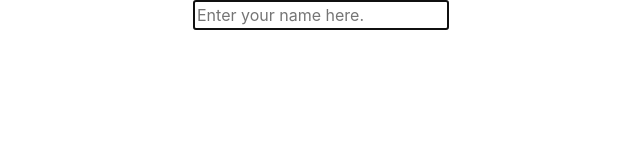
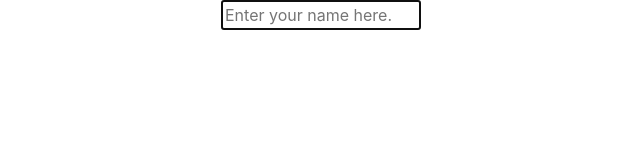
Before and after one commit to Sean510/CUS1172-Project-3, a plain HTML site: page index.html in a window 1280 px wide. Shown: the whole page, without its empty margins (319-959 px from the left). Drawn offline with nearby package versions, Linux system fonts and the light colour scheme.

Commit message:
Update index.html

```diff
--- a/index.html
+++ b/index.html
@@ -19,7 +19,7 @@
     <div class="container">
 
       <form align="center">
-        <input align="center" id="user_name" autocomplete="off" autofocus placeholder="Enter your name here." type="text">
+        <input style="width:200px" id="user_name" autocomplete="off" autofocus placeholder="Enter your name here." type="text">
       </form>
 
     </div>
```
